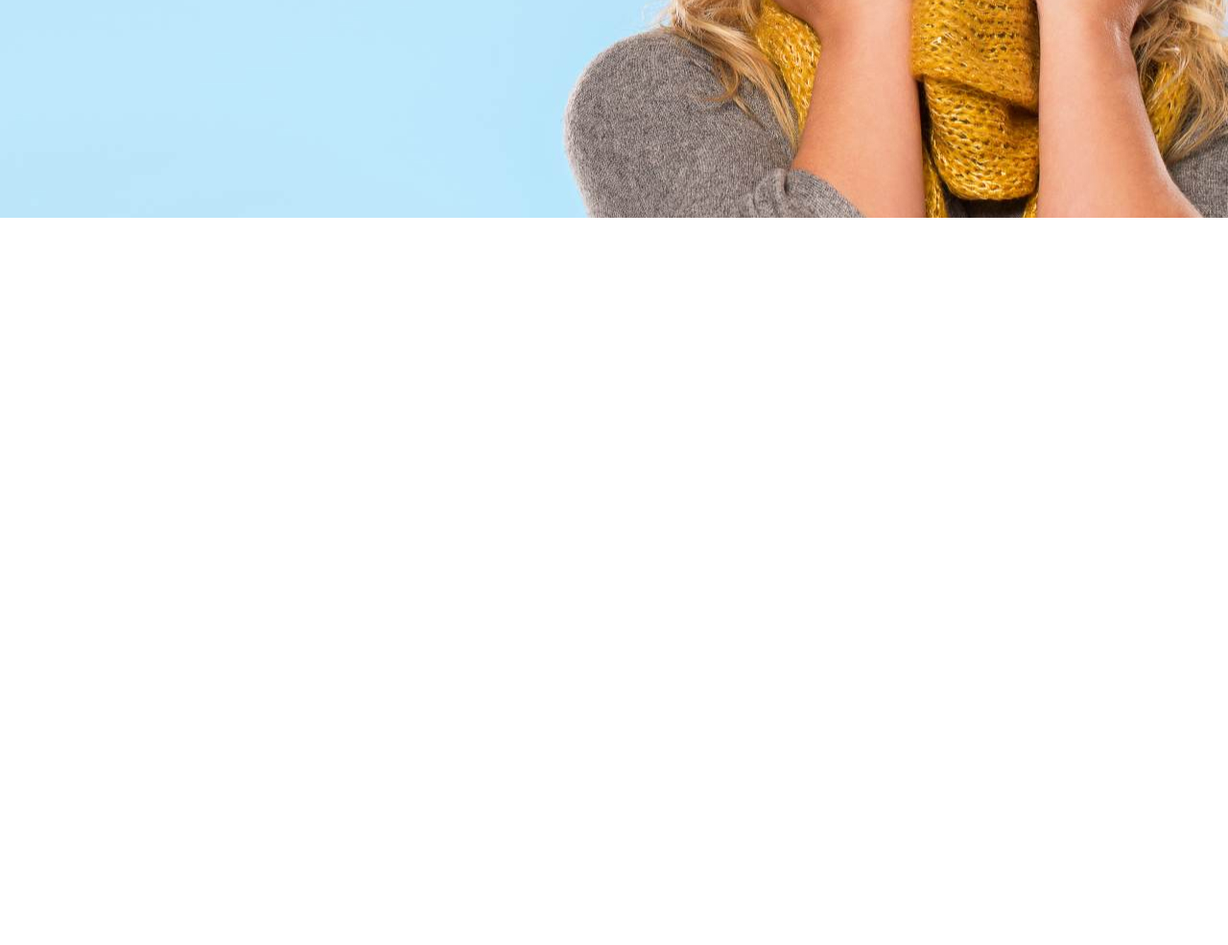
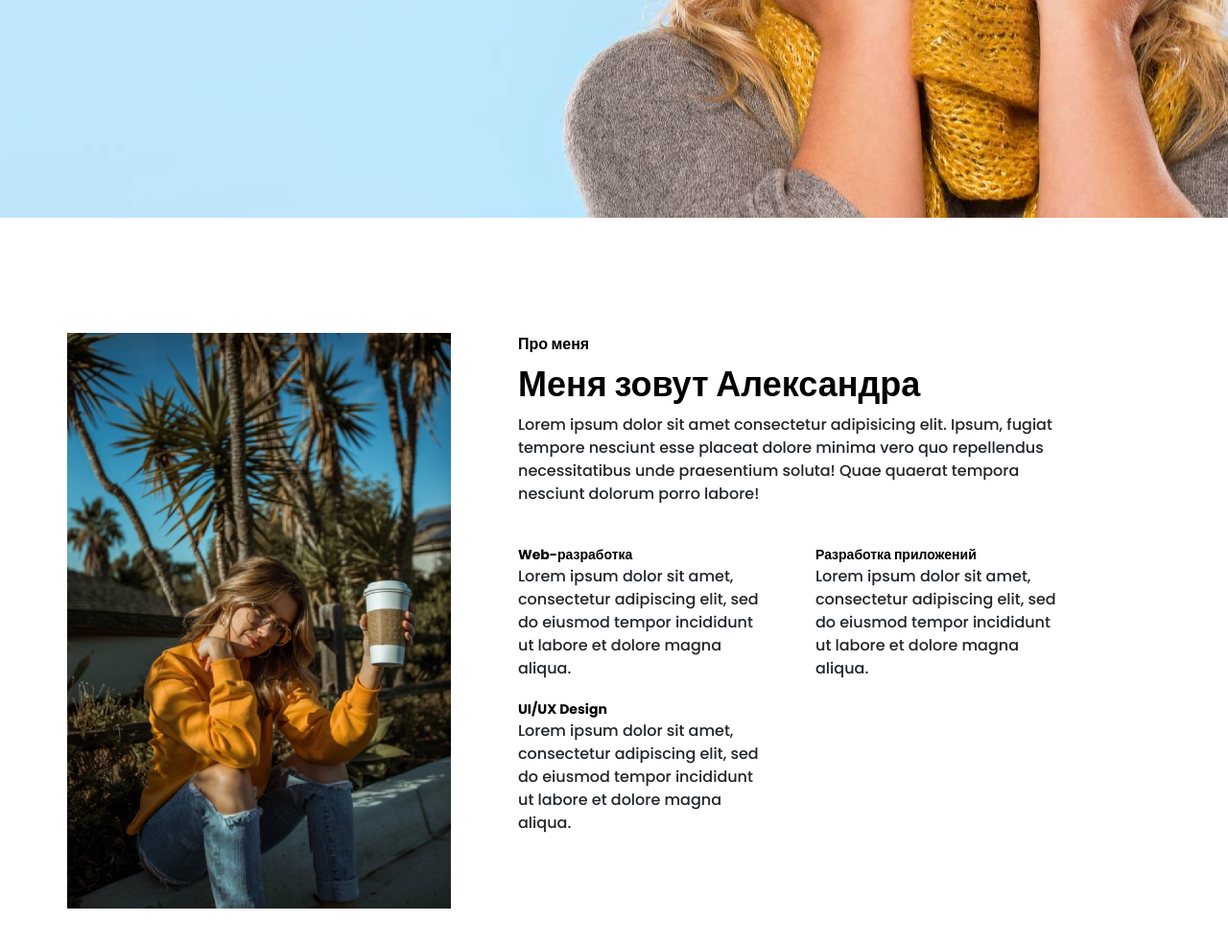
Before and after one commit to AndrDavik/Portfolio, a website: page src/index.html in a window 1280 px wide. Shown: the part 573-1558 px from the top of the page at 96% size. Before the commit the page ends 800 px from the top, so only its background shows below. Drawn offline with Linux system fonts and the light colour scheme.

Commit message:
add about section

```diff
--- a/src/index.html
+++ b/src/index.html
@@ -118,6 +118,41 @@
         </div>
     </section>
 
+    <section class="about">
+        <div class="container">
+            <div class="about__info">
+                <img src="img/main_photo.jpg" alt="me" class="about__img">
+                <div class="about__me">
+                    <div class="about__descr">
+                        <div class="title title_fz16 about__subtitle">Про меня</div>
+                        <div class="title about__title">Меня зовут Александра</div>
+                        <div class="about__text">
+                            Lorem ipsum dolor sit amet consectetur adipisicing elit. Ipsum, fugiat tempore nesciunt esse placeat dolore minima vero quo repellendus necessitatibus unde praesentium soluta! Quae quaerat tempora nesciunt dolorum porro labore!
+                        </div>
+                    </div>
+                    <div class="about__web">
+                        <div class="title title_fz14 about__subtitle">Web-разработка</div>
+                        <div class="about__text_fz14">
+                            Lorem ipsum dolor sit amet, consectetur adipiscing elit, sed do eiusmod tempor incididunt ut labore et dolore magna aliqua.
+                        </div>
+                    </div>
+                    <div class="about__app">
+                        <div class="title title_fz14 about__subtitle">Разработка приложений</div>
+                        <div class="about__text_fz14">
+                            Lorem ipsum dolor sit amet, consectetur adipiscing elit, sed do eiusmod tempor incididunt ut labore et dolore magna aliqua.
+                        </div>
+                    </div>
+                    <div class="about__design">
+                        <div class="title title_fz14 about__subtitle">UI/UX Design</div>
+                        <div class="about__text_fz14">
+                            Lorem ipsum dolor sit amet, consectetur adipiscing elit, sed do eiusmod tempor incididunt ut labore et dolore magna aliqua.
+                        </div>
+                    </div>
+                </div>
+            </div>
+        </div>
+    </section>
+
     <script src="js/script.js"></script>
 </body>
 
--- /dev/null
+++ b/src/sass/blocks/_about.scss
@@ -0,0 +1,28 @@
+.about {
+	min-height: 600px;
+	padding-top: 120px;
+	padding-bottom: 120px;
+	&__info {
+		display: grid;
+		grid-template: 1fr / 400px 600px;
+	}
+	&__me {
+		display: grid;
+		grid-template: repeat(4, 1fr) / repeat(2, 260px);
+		margin-left: 70px;
+		column-gap: 50px;
+	}
+	&__descr {
+		grid-column: 1/3;
+
+	}
+	&__web {
+		margin-top: 40px;
+	}
+	&__app {
+		margin-top: 40px;
+	}
+	&__design {
+		margin-top: 20px;
+	}
+}
--- a/src/sass/style.scss
+++ b/src/sass/style.scss
@@ -20,3 +20,4 @@
 @import 'blocks/button';
 @import 'blocks/sidepanel';
 @import 'blocks/menu';
+@import 'blocks/about';
```
Also changed, not shown: dist/css/style.min.css, dist/index.html, src/css/style.min.css, 1 other file.
